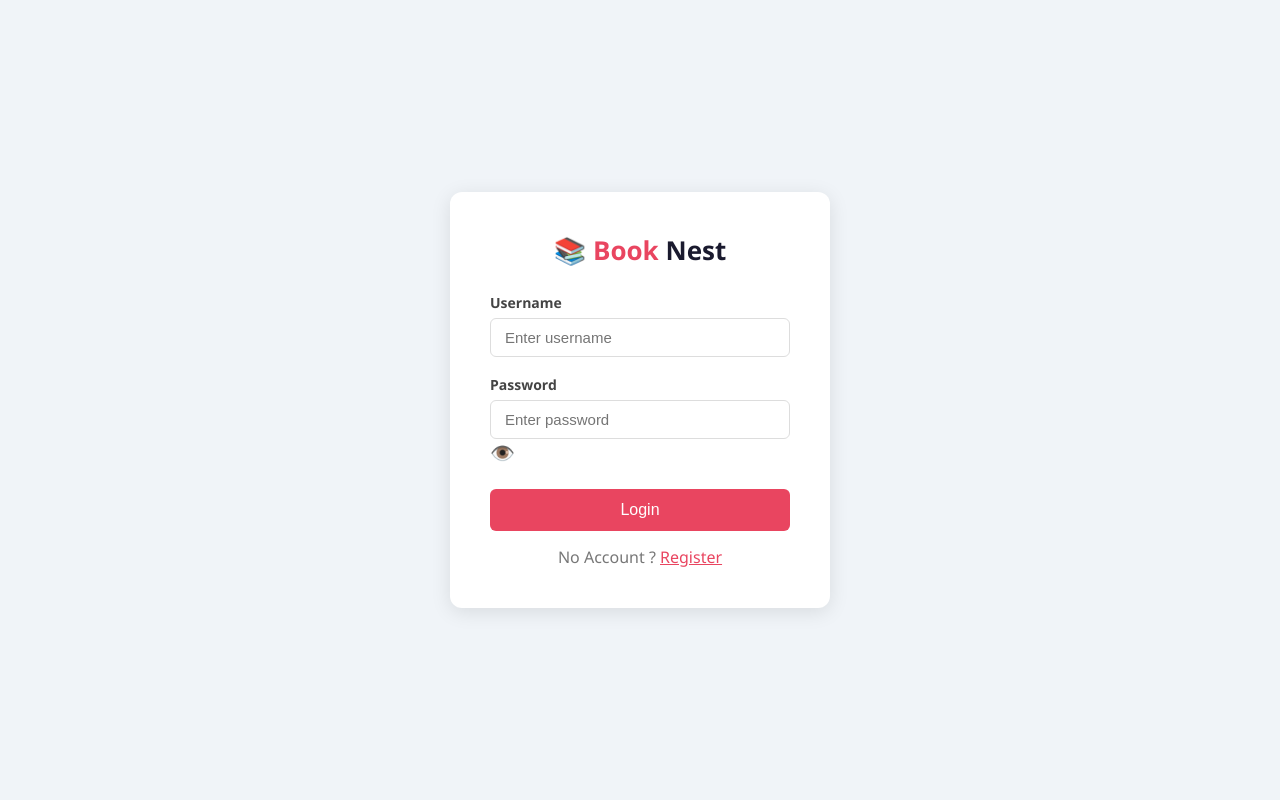
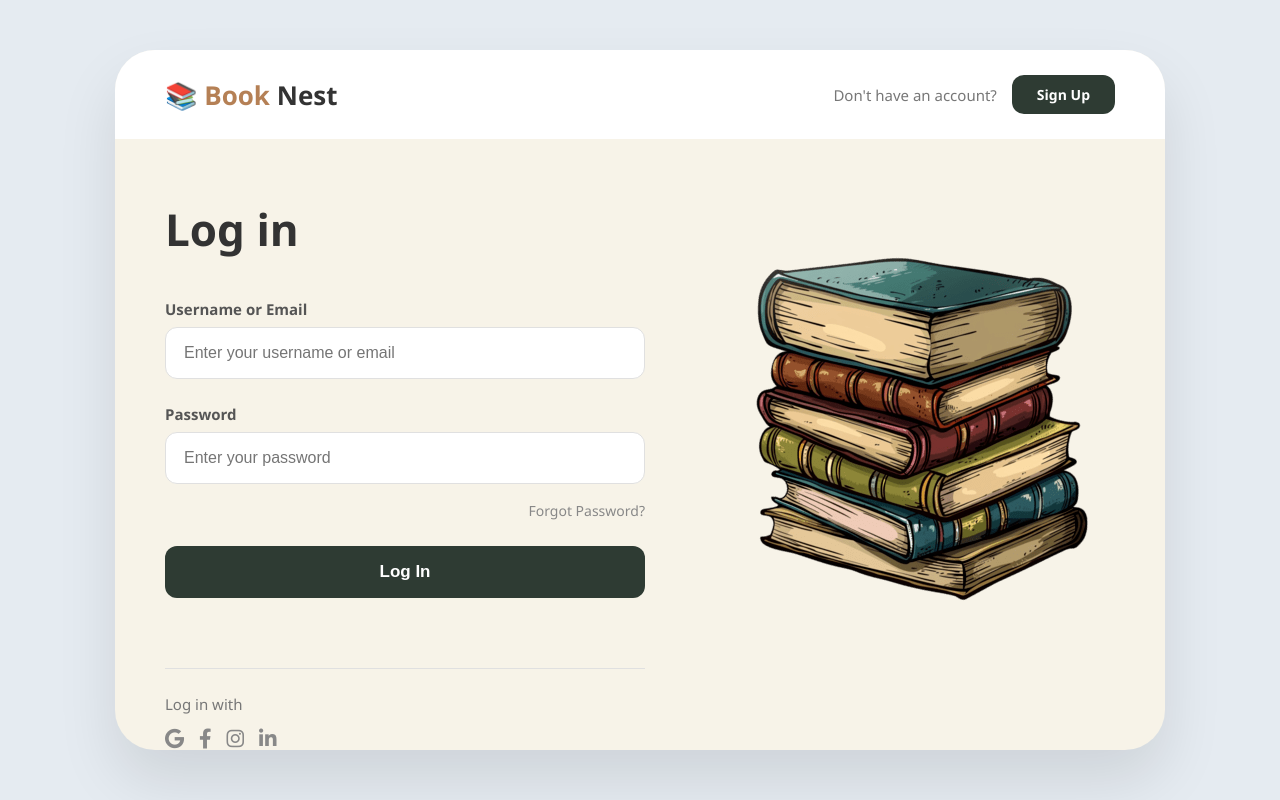
Before and after one commit to shah-iqra/Library-Management-System, a Django app: template library/templates/library/login.html in a window 1280 px wide. Run offline with Django 3.2, Linux system fonts and the light colour scheme; the template is opened without the code that fills it, so the values that code supplies are empty.

Commit message:
Add login page with book nest design

```diff
--- a/booknest/settings.py
+++ b/booknest/settings.py
@@ -116,6 +116,7 @@ USE_TZ = True
 # https://docs.djangoproject.com/en/5.2/howto/static-files/
 
 STATIC_URL = 'static/'
+STATICFILES_DIRS = [BASE_DIR / 'library' / 'static']
 
 # Default primary key field type
 # https://docs.djangoproject.com/en/5.2/ref/settings/#default-auto-field
--- a/library/static/library/css/style.css
+++ b/library/static/library/css/style.css
@@ -209,68 +209,180 @@ tr:hover td { background: #f9f9f9; }
     border-color: #e94560;
 }
 
-/* ── Login ── */
-.login-container {
+/* ── login ── */
+.modern-login-body {
+    margin: 0;
+    padding: 0;
+    font-family: 'Segoe UI', system-ui, -apple-system, sans-serif;
+    background-color: #e5ebf1; /* Cool, very light blue-gray background from dribbble */
     display: flex;
     justify-content: center;
     align-items: center;
     height: 100vh;
-    background: #f0f4f8;
 }
 
-.login-box {
-    background: white;
-    padding: 40px;
-    border-radius: 12px;
-    box-shadow: 0 4px 20px rgba(0,0,0,0.1);
-    width: 380px;
+/* ── The main rounded cream card ── */
+.modern-login-wrapper {
+    background-color: #f7f3e8; /* Soft cream/beige card color */
+    width: 1050px;
+    height: 700px; /* Specific height to match dribbble look */
+    border-radius: 40px; /* Very rounded corners */
+    overflow: hidden;
+    box-shadow: 0 30px 60px rgba(0,0,0,0.1); /* Deep soft shadow */
+    display: flex;
+    flex-direction: column;
 }
 
-.login-box h2 {
-    text-align: center;
-    color: #1a1a2e;
-    margin-bottom: 25px;
-    font-size: 26px;
+/* ── Card Top Header ── */
+.card-header {
+    display: flex;
+    justify-content: space-between;
+    align-items: center;
+    padding: 25px 50px;
+    background: white; /* Header bar is white */
 }
 
-.logo-text { color: #e94560; }
-
-.login-btn {
-    width: 100%;
-    padding: 12px;
-    background: #e94560;
-    color: white;
-    border: none;
-    border-radius: 6px;
-    font-size: 16px;
-    cursor: pointer;
-    margin-top: 5px;
+.card-header .logo {
+    font-size: 26px;
+    font-weight: bold;
+    color: #333;
 }
 
-.login-btn:hover { background: #c73652; }
+.card-header .logo span.brand-first {
+    color: #b58055; /* Book logo's first color */
+}
 
-.error-msg {
-    background: #ffe0e0;
-    color: #c0392b;
-    padding: 10px;
-    border-radius: 6px;
-    margin-bottom: 15px;
-    text-align: center;
+.header-right {
+    font-size: 15px;
+    color: #777;
+    display: flex;
+    align-items: center;
+}
+
+.dark-pill-btn {
+    background: #2e3b33; /* Dark forest green button from dribbble */
+    color: white;
+    padding: 10px 25px;
+    border-radius: 12px;
+    text-decoration: none;
+    font-weight: 600;
+    margin-left: 15px;
     font-size: 14px;
 }
 
-.badge-available {
-    background: #d4edda;
-    color: #155724;
-    padding: 3px 10px;
-    border-radius: 20px;
-    font-size: 12px;
+/* ── Main content area with columns ── */
+.login-content-box {
+    display: flex;
+    padding: 60px 50px;
+    align-items: flex-start; /* Form stays at top, image centers vertically locally */
 }
 
-.badge-unavailable {
-    background: #f8d7da;
-    color: #721c24;
-    padding: 3px 10px;
-    border-radius: 20px;
-    font-size: 12px;
+/* ── Left Form Side ── */
+.login-form-side {
+    flex: 1.2; /* Form is slightly wider */
+    padding-right: 70px;
 }
+
+.login-form-side h1 {
+    font-size: 44px;
+    color: #333;
+    font-weight: 700;
+    margin-top: 0;
+    margin-bottom: 40px;
+}
+
+.modern-form-group {
+    margin-bottom: 25px;
+}
+
+.modern-form-group label {
+    display: block;
+    margin-bottom: 8px;
+    font-weight: 600;
+    font-size: 15px;
+    color: #555;
+}
+
+.modern-form-group input {
+    width: 100%;
+    padding: 16px 18px;
+    border: 1px solid #e0e0e0;
+    border-radius: 12px;
+    background: white;
+    font-size: 16px;
+    transition: border-color 0.3s ease;
+}
+
+.modern-form-group input:focus {
+    border-color: #2e3b33;
+    outline: none;
+}
+
+.forgot-pass {
+    text-align: right;
+    margin-top: -10px;
+    margin-bottom: 25px;
+}
+
+.forgot-pass a {
+    font-size: 14px;
+    color: #888;
+    text-decoration: none;
+}
+
+.dark-full-btn {
+    width: 100%;
+    padding: 16px;
+    background: #2e3b33;
+    color: white;
+    border: none;
+    border-radius: 12px;
+    cursor: pointer;
+    font-size: 17px;
+    font-weight: 700;
+    margin-bottom: 30px;
+}
+
+/* ── Right Image Side (Using your actual saved image) ── */
+.login-image-side {
+    flex: 1; /* Image column is slightly narrower */
+    display: flex;
+    justify-content: center;
+    align-items: center;
+    padding-top: 50px;
+}
+
+.login-image-side img {
+    max-width: 100%; /* Resize but keep proportions */
+    height: auto;
+    object-fit: contain;
+}
+
+/* ── Social Login Section ── */
+.social-login-section {
+    margin-top: 40px;
+    border-top: 1px solid #e0e0e0;
+    padding-top: 25px;
+}
+
+.social-login-section p {
+    font-size: 15px;
+    color: #777;
+    margin-bottom: 15px;
+}
+
+.social-icons {
+    display: flex;
+    gap: 15px;
+}
+
+.social-icons i {
+    font-size: 20px;
+    color: #888;
+    cursor: pointer;
+    transition: color 0.3s ease;
+}
+
+.social-icons i:hover {
+    color: #333;
+}
--- a/library/templates/library/login.html
+++ b/library/templates/library/login.html
@@ -3,37 +3,81 @@
 <html lang="en">
 <head>
     <meta charset="UTF-8">
+    <meta name="viewport" content="width=device-width, initial-scale=1.0">
     <title>Book Nest - Login</title>
+
     <link rel="stylesheet" href="{% static 'library/css/style.css' %}">
+
+    <link rel="stylesheet" href="https://cdnjs.cloudflare.com/ajax/libs/font-awesome/6.0.0/css/all.min.css">
 </head>
-<body>
-<div class="login-container">
-    <div class="login-box">
-        <h2><span class="logo-text">📚 Book</span> Nest</h2>
+
+<body class="modern-login-body">
+
+<div class="modern-login-wrapper">
+
+    <div class="card-header">
+        <div class="logo">
+            📚 <span class="brand-first">Book</span> Nest
+        </div>
+
+        <div class="header-right">
+            Don't have an account?
+            <a href="{% url 'register' %}" class="dark-pill-btn">Sign Up</a>
+        </div>
+    </div>
+
+    <div class="login-content-box">
+
+        <div class="login-form-side">
+            <h1>Log in</h1>
 
             {% if error %}
-        <div class="error-msg">{{ error }}</div>
+                <div class="error-msg" style="color: #e94560; margin-bottom: 10px; font-weight: bold;">
+                    {{ error }}
+                </div>
             {% endif %}
 
             <form method="POST">
                 {% csrf_token %}
-            <div class="form-group">
-                <label>Username</label>
-                <input type="text" name="username" placeholder="Enter username" required>
+
+                <div class="modern-form-group">
+                    <label for="username">Username or Email</label>
+                    <input type="text" id="username" name="username"
+                           placeholder="Enter your username or email" required>
                 </div>
-            <div class="form-group">
-                <label>Password</label>
-                <input type="password" name="password" id="password" placeholder="Enter password" required>
-                <span id="togglePassword" style="cursor:pointer; font-size:20px;">👁️</span>
+
+                <div class="modern-form-group">
+                    <label for="password">Password</label>
+                    <input type="password" id="password" name="password"
+                           placeholder="Enter your password" required>
                 </div>
-            <button type="submit" class="login-btn">Login</button>
+
+                <div class="forgot-pass">
+                    <a href="#">Forgot Password?</a>
+                </div>
+
+                <button type="submit" class="dark-full-btn">Log In</button>
             </form>
-        <p style="text-align:center; margin-top:15px; color:#777;">
-    No Account ?
-    <a href="{% url 'register' %}" style="color:#e94560;">Register </a>
-</p>
+
+            <div class="social-login-section">
+                <p>Log in with</p>
+                <div class="social-icons">
+                    <i class="fab fa-google"></i>
+                    <i class="fab fa-facebook-f"></i>
+                    <i class="fab fa-instagram"></i>
+                    <i class="fab fa-linkedin-in"></i>
                 </div>
             </div>
-<script src="{% static 'library/js/main.js' %}"></script>
+        </div>
+
+        <div class="login-image-side">
+            <img src="{% static 'library/images/stack_of_books.png' %}"
+                 alt="Stack of Books Illustration"
+                 class="login-img">
+        </div>
+
+    </div>
+</div>
+
 </body>
 </html>
```
Also changed, not shown: db.sqlite3, library/static/library/images/stack_of_books.png (added). Lines whose indentation alone changed are shown as unchanged.
